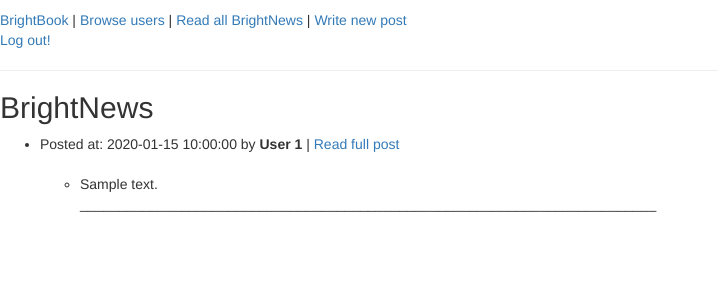
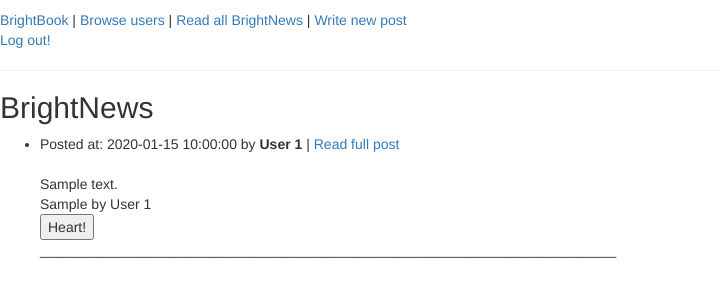
Before and after one commit to maggieee/brightbook, a Flask app: page /brightnews in a window 1280 px wide. Shown: the top 300 px of the page, without its empty margins (0-718 px from the left). Run offline with Flask 2, Linux system fonts and the light colour scheme; the visitor is signed in with stand-in values (Sample User, id 1); tables that the repository leaves empty hold one stand-in row (values such as "Sample post"); some libraries are stand-ins or nearby versions.

Commit message:
hearting directly on brightnews, formatting

```diff
--- a/templates/brightnews.html
+++ b/templates/brightnews.html
@@ -8,13 +8,28 @@
       <li>
         Posted at: {{ post.posted_at }} by <b>User {{ post.user_id }}</b> | <a href="/posts/{{ post.post_id }}">
           Read full post</a>
-          <ul>
             <br>
-          <li>
+            <br>
+
             {{ post.post_text | safe }}
-          </li>
+            <br>
+
+
+              {% if post.hearts %}
+                  {% for heart in post.hearts %}
+                    {{ heart.heart_type }} by User {{ heart.user_id }}
+                    <br>
+                  {% endfor %}
+              {% endif %}
+
+              <form action="/posts/{{ post.post_id }}/heart" method="POST">
+
+                <input type="submit" value="Heart!" id="heart">
+              </form>
+
+
+
           __________________________________________________________________________
-          </ul>
         <br>
       </li>
     {% endfor %}
--- a/templates/post_details.html
+++ b/templates/post_details.html
@@ -34,6 +34,6 @@
       </form>
       {% endif %}
 
-<script src="/static/ajax.js"></script>
+      <a href="/brightnews">Return to BrightNews feed</a>
 
 {% endblock %}
```
